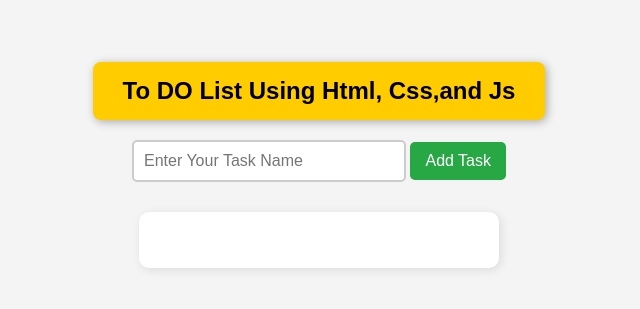
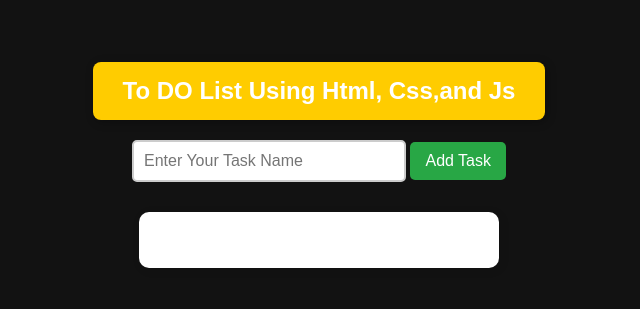
Before and after one commit to Rahmat-Arch/ToDo-App, a plain HTML site: page index.html in a window 1280 px wide. Shown: the part 263-572 px from the top of the page, without its empty margins (321-961 px from the left). Drawn offline with Linux system fonts and the light colour scheme.

Commit message:
Made To do app

```diff
--- a/style.css
+++ b/style.css
@@ -1,7 +1,8 @@
 /* General styles */
 body {
     font-family: Arial, sans-serif;
-    background-color: #f4f4f4;
+    background-color: #121212; /* Dark grayish-black */
+    color: #ffffff; /* White text for contrast */
     display: flex;
     flex-direction: column;
     align-items: center;
@@ -84,6 +85,7 @@ li {
     border-radius: 5px;
     font-size: 18px;
     transition: background 0.3s;
+    color: #121212;
 }
 
 li:hover {
```
